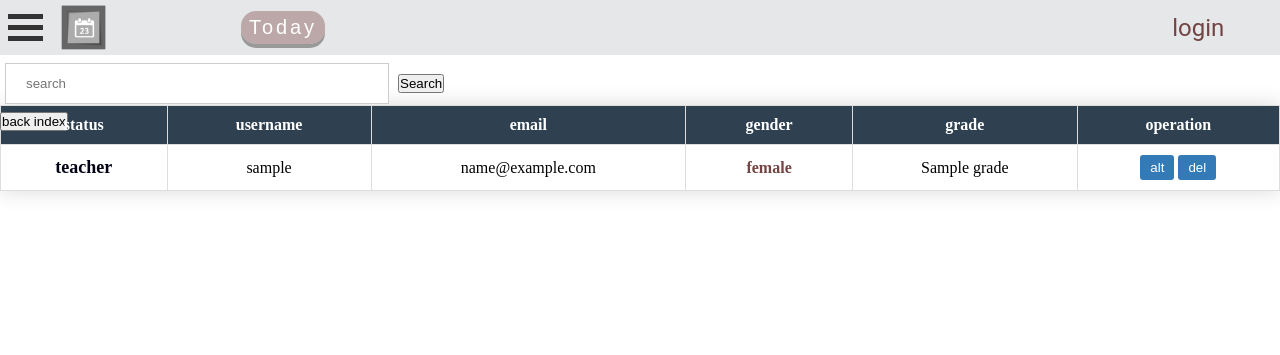
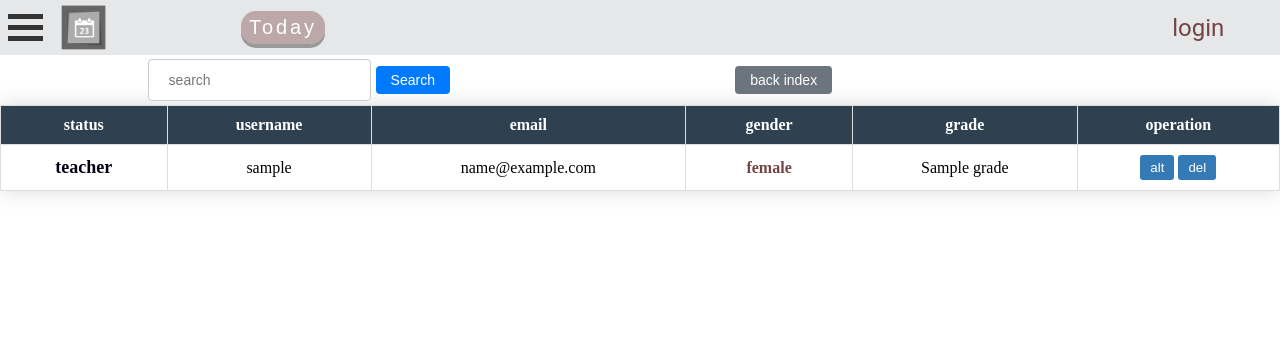
Before and after one commit to lzhhe/COMP3019J-Web-Application-Develop-Project, a Python web app: template App/templates/adminView.html in a window 1280 px wide. Shown: the top 355 px of the page. Run offline with Jinja, Linux system fonts and the light colour scheme; the template is opened without the code that fills it: most values are stand-ins (such as "Sample title", 1, 10 or a date in 2020).

Commit message:
per page

```diff
--- a/App/static/css/adminView.css
+++ b/App/static/css/adminView.css
@@ -10,7 +10,95 @@
     margin-top: 55px;
     width: 100%;
     height: 50px;
+    display: flex;
+    justify-content: space-around;
+    align-items: center;
 }
+.searchThing {
+    display: flex;
+    align-items: center;
+}
+
+.search {
+    padding: 8px 12px;
+    border: 1px solid #ccc;
+    border-radius: 4px;
+    font-size: 14px;
+    transition: border-color 0.3s;
+    flex-grow: 1;
+    margin-right: 10px;
+}
+
+.search:focus {
+    border-color: #007bff;
+    outline: none;
+}
+.searchButton {
+    padding: 6px 15px;
+    background-color: #007bff;
+    color: #ffffff;
+    border: none;
+    border-radius: 4px;
+    font-size: 14px;
+    cursor: pointer;
+    transition: background-color 0.3s;
+}
+
+.searchButton:hover {
+    background-color: #0056b3;
+}
+.back {
+    padding: 6px 15px;
+    background-color: #6c757d;
+    color: #ffffff;
+    border: none;
+    border-radius: 4px;
+    font-size: 14px;
+    cursor: pointer;
+    transition: background-color 0.3s;
+}
+
+.back:hover {
+    background-color: #565e63;
+}
+
+
+.pagination {
+    display: inline-block; /* Allows the pagination to sit side by side with other elements */
+    margin-left: 20px; /* Space it a little bit from the other elements */
+}
+
+.pagination a {
+    color: #337ab7;
+    padding: 8px 16px;
+    text-decoration: none;
+    transition: background-color .3s;
+    border: 1px solid #ddd;
+    margin: 0 4px;
+}
+
+.pagination a.active {
+    background-color: #337ab7;
+    color: white;
+    border: 1px solid #337ab7;
+}
+
+.pagination a:hover:not(.active) {
+    background-color: #ddd;
+}
+
+.pagination a.disabled {
+    color: #aaa;
+    cursor: default;
+}
+
+.ellipsis {
+    display: inline-block;
+    padding: 8px 12px;
+    color: #333;
+}
+
+
 /* 为整个表格设置样式 */
 
 .users {
@@ -111,6 +199,7 @@ input {
     box-sizing: border-box;
     transition: border-color 0.3s ease; /* 平滑过渡效果 */
 }
+
 .search {
     width: 30%;
     padding: 12px 20px;
--- a/App/templates/adminView.html
+++ b/App/templates/adminView.html
@@ -14,11 +14,50 @@
 {% block mainBody %}
     <div class="functions">
         <form class="searchThing" method="get" action="{{ url_for('cal_a.searchThing') }}">
-            <label for="search"></label><input class="search" id="search" type="search" placeholder="search" name="search">
+            <label for="search"></label><input class="search" id="search" type="search" placeholder="search"
+                                               name="search">
             <button class="searchButton" id="searchButton" type="submit">Search</button>
         </form>
         <button class="back" id="back">back index</button>
+
+        <div class="pagination">
+            {% if pagination.pages > 1 %}
+                <a href="{{ url_for('cal_a.adminView', page=1, sort=current_sort, order=current_order, search=request.args.get('search')) }}">&laquo;
+                    First</a>
+                <a href="{{ url_for('cal_a.adminView', page=pagination.prev_num, sort=current_sort, order=current_order, search=request.args.get('search')) }}"
+                   {% if not pagination.has_prev %}class="disabled"{% endif %}>&lsaquo; Prev</a>
+
+                <!-- Always display the first page -->
+                <a href="{{ url_for('cal_a.adminView', page=1, sort=current_sort, order=current_order, search=request.args.get('search')) }}"
+                   {% if 1 == pagination.page %}class="active"{% endif %}>1</a>
+                {% if pagination.page > 4 %}
+                    <span class="ellipsis">...</span>
+                {% endif %}
+
+                {% for page_num in range(pagination.page - 2, pagination.page + 3) %}
+                    {% if 1 < page_num < pagination.pages %}
+                        <a href="{{ url_for('cal_a.adminView', page=page_num, sort=current_sort, order=current_order, search=request.args.get('search')) }}"
+                           {% if page_num == pagination.page %}class="active"{% endif %}>{{ page_num }}</a>
+                    {% endif %}
+                {% endfor %}
+
+                {% if pagination.page < pagination.pages - 3 %}
+                    <span class="ellipsis">...</span>
+                {% endif %}
+
+                <!-- Always display the last page -->
+                <a href="{{ url_for('cal_a.adminView', page=pagination.pages, sort=current_sort, order=current_order, search=request.args.get('search')) }}"
+                   {% if pagination.pages == pagination.page %}class="active"{% endif %}>{{ pagination.pages }}</a>
+
+                <a href="{{ url_for('cal_a.adminView', page=pagination.next_num, sort=current_sort, order=current_order, search=request.args.get('search')) }}"
+                   {% if not pagination.has_next %}class="disabled"{% endif %}>Next &rsaquo;</a>
+                <a href="{{ url_for('cal_a.adminView', page=pagination.pages, sort=current_sort, order=current_order, search=request.args.get('search')) }}">Last
+                    &raquo;</a>
+            {% endif %}
+        </div>
+
     </div>
+
     <table class="users" id="users">
         <thead>
         <tr>
@@ -57,7 +96,8 @@
                 <td>{{ user.grade }}</td>
                 <td>
                     <button onclick="document.getElementById('resetData').style.display='block'"
-                    data-id="{{ user.UID }}">alt</button>
+                            data-id="{{ user.UID }}">alt
+                    </button>
                     <button data-id="{{ user.UID }}">del</button>
                 </td>
             </tr>
```
Also changed, not shown: App/views_admin.py (+15 -5 lines).
